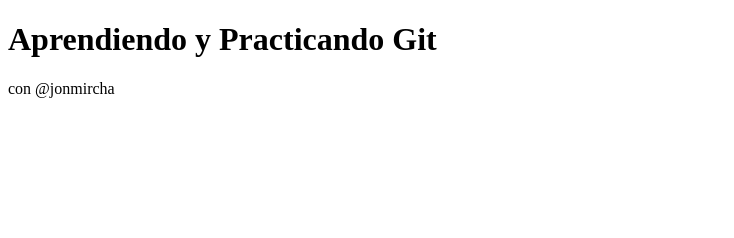
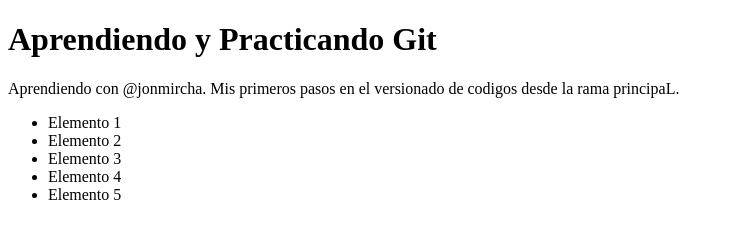
Before and after one commit to VictoriaVegas/youtube.git., a plain HTML site: page index.html in a window 1280 px wide. Shown: the whole page, without its empty margins (0-734 px from the left). Drawn offline with Linux system fonts and the light colour scheme.

```diff
--- a/index.html
+++ b/index.html
@@ -8,6 +8,13 @@
 </head>
 <body>
     <h1>Aprendiendo y Practicando Git</h1>
-    <p>con @jonmircha</p>
+    <p>Aprendiendo con @jonmircha. Mis primeros pasos en el versionado de codigos desde la rama principaL.</p>
+      <ul>
+        <li>Elemento 1</li>
+        <li>Elemento 2</li>
+        <li>Elemento 3</li>
+        <li>Elemento 4</li>
+        <li>Elemento 5</li>
+      </ul>
 </body>
 </html>
```
